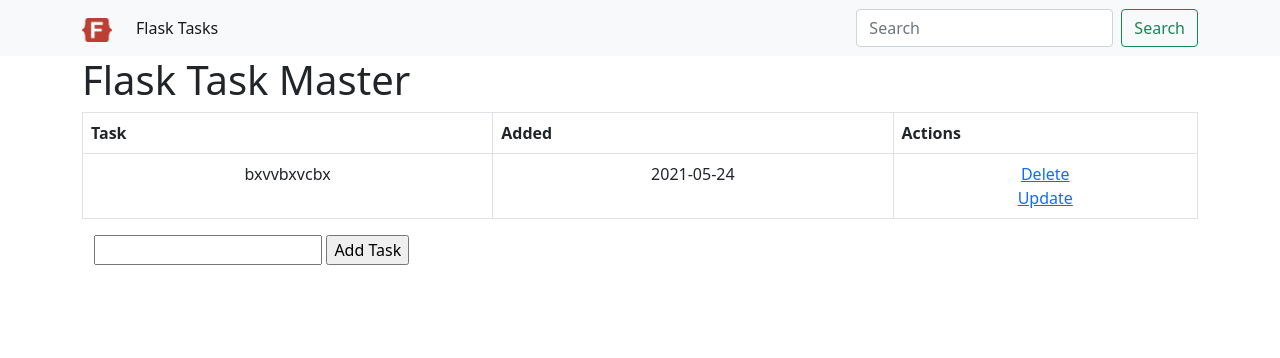
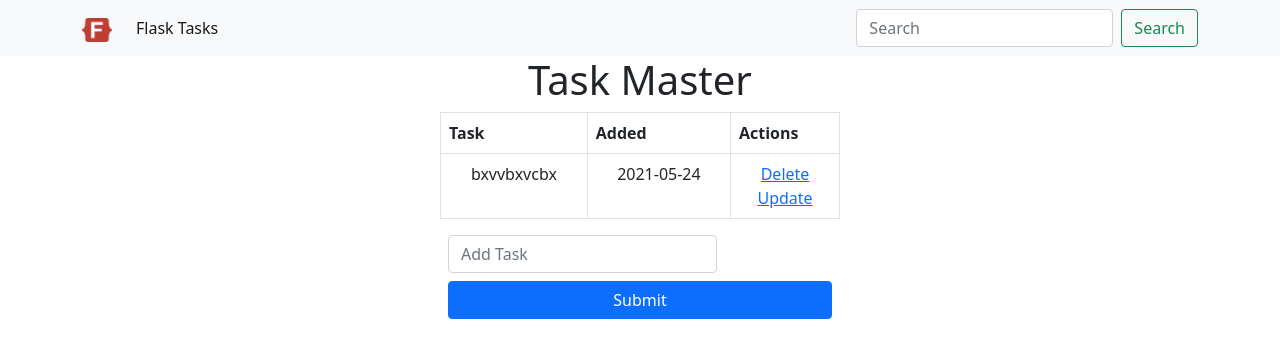
Before and after one commit to creadea-ka/flask_intro, a Flask app: page / in a window 1280 px wide. Shown: the top 358 px of the page. Run offline with Flask 2, Linux system fonts and the light colour scheme; data comes from the database, SQL or seed files in the repository.

Commit message:
crud functionalities

```diff
--- a/templates/index.html
+++ b/templates/index.html
@@ -4,12 +4,11 @@
 <title>Task Master</title>
 {% endblock %}
 
-
 {% block body %}
     <nav class="navbar navbar-expand-lg navbar-light bg-light">
         <div class="container">
         <a class="navbar-brand" href="#">
-            <img src="https://github.com/fistadev/flask_intro/blob/main/assets/brand/F-logo.png" alt="" width="30" height="24">
+            <img src="https://raw.githubusercontent.com/fistadev/flask_intro/main/assets/brand/F-logo.png?token=ALQ7RNRYFMUXEXAKTKC2POTAVPHN2" alt="" width="30" height="24">
         </a>
         <button class="navbar-toggler" type="button" data-bs-toggle="collapse" data-bs-target="#navbarSupportedContent" aria-controls="navbarSupportedContent" aria-expanded="false" aria-label="Toggle navigation">
             <span class="navbar-toggler-icon"></span>
@@ -28,9 +27,10 @@
         </div>
     </nav>
 <div class="container">
-        <h1>Flask Task Master</h1>
+<div class="content">
+    <h1 style="text-align: center">Task Master</h1>
     {% if tasks|length < 1 %}
-        <h5>There are no tasks. Create one below!</h5>
+    <h4 style="text-align: center">There are no tasks. Create one below!</h4>
     {% else %}
     <div class="table-responsive">
     <table class="table table-bordered">
@@ -56,15 +56,19 @@
     {% endif %}
     </div>
     <div class="container">
-        <form class="row g-3">
-        <div class="col-auto">
-            <form action="/" method="POST">
-                <input type="text" name="content" id="content">
-                <input type="submit" value="Add Task">
-            </form>
-        </div>
+        <div class="row">
+            <div class="form">
+                <form class="row gy-2 gx-2 align-items-center" ction="/" method="POST">
+                    <!-- <div class="col-auto"> -->
+                    <input type="text" name="content" id="content" class="form-control" placeholder="Add Task">
+                    <!-- </div> -->
+                    <!-- <div class="col-auto"> -->
+                    <input type="submit" class="btn btn-primary" value="Submit">
+                    <!-- </div> -->
                 </form>
             </div>
         </div>
-
+    </div>
+</div>
+</div>
 {% endblock %}
```
Lines whose indentation alone changed are shown as unchanged.
